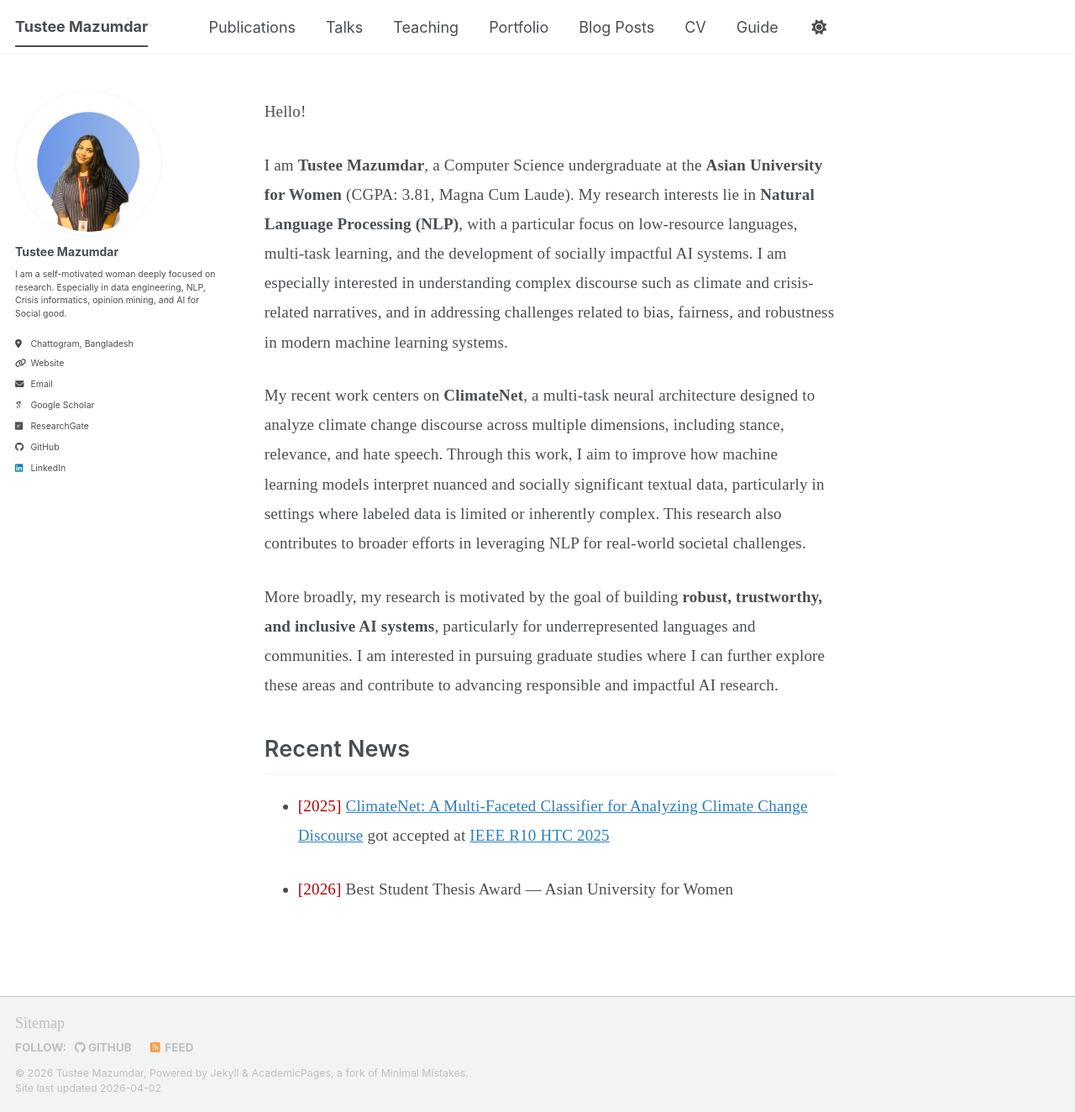
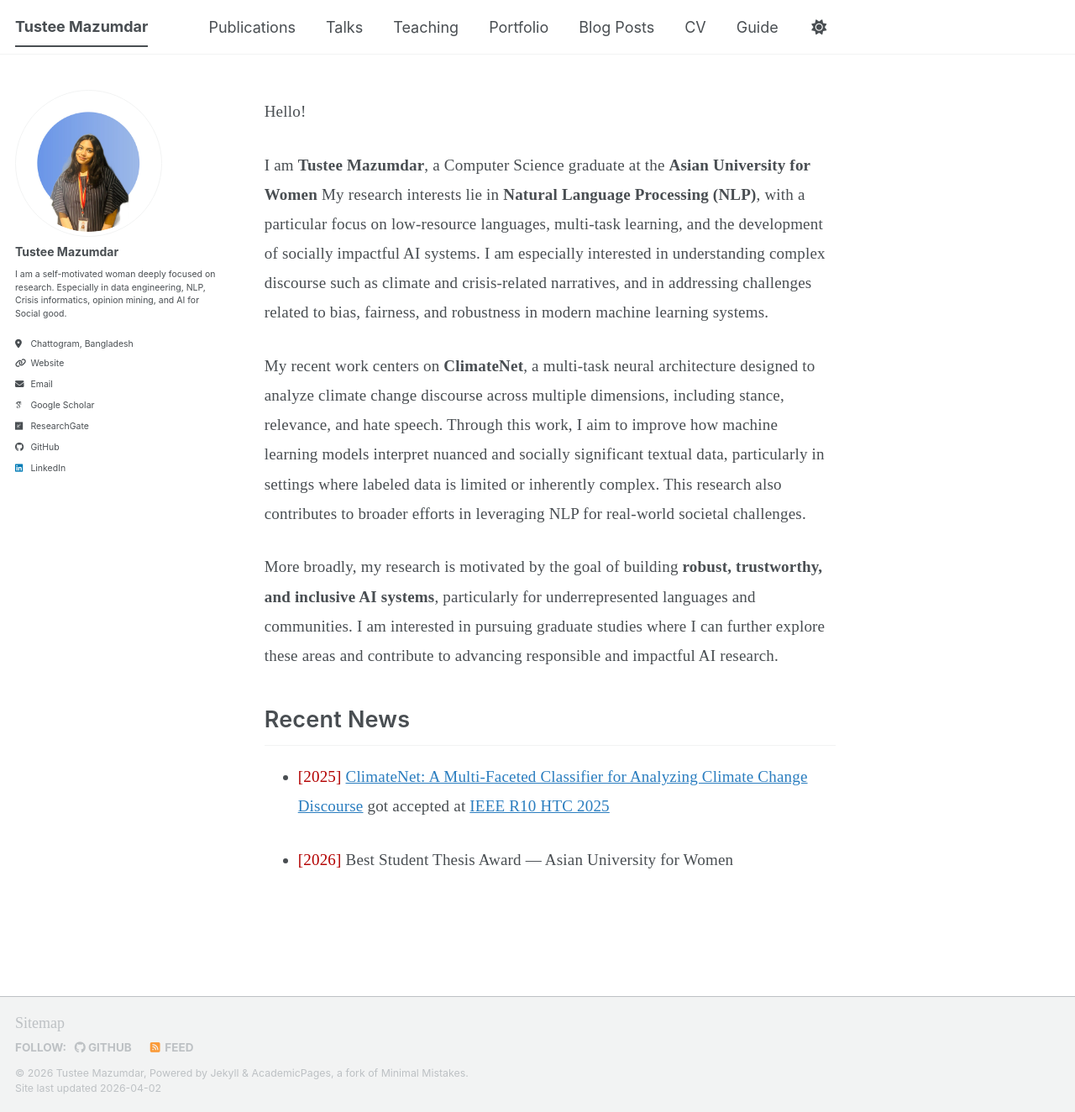
Before and after one commit to TusteeMazumdar/TusteeMazumdar.github.io, a Jekyll site: the page built from _pages/about.md, in a window 1280 px wide and 1324 px high. Shown: the whole window at 84% size. Built offline with Jekyll 4.4.1, drawn with Linux system fonts in a browser that asks for light colours; some web fonts are replaced; a script bundle is joined from its source files by our own code; library files that are not in the unit come from our copies.

Commit message:
Update about.md

```diff
--- a/_pages/about.md
+++ b/_pages/about.md
@@ -9,7 +9,7 @@
 
 Hello!
 
-I am **Tustee Mazumdar**, a Computer Science undergraduate at the **Asian University for Women** (CGPA: 3.81, Magna Cum Laude). My research interests lie in **Natural Language Processing (NLP)**, with a particular focus on low-resource languages, multi-task learning, and the development of socially impactful AI systems. I am especially interested in understanding complex discourse such as climate and crisis-related narratives, and in addressing challenges related to bias, fairness, and robustness in modern machine learning systems.
+I am **Tustee Mazumdar**, a Computer Science graduate at the **Asian University for Women**  My research interests lie in **Natural Language Processing (NLP)**, with a particular focus on low-resource languages, multi-task learning, and the development of socially impactful AI systems. I am especially interested in understanding complex discourse such as climate and crisis-related narratives, and in addressing challenges related to bias, fairness, and robustness in modern machine learning systems.
 
 My recent work centers on **ClimateNet**, a multi-task neural architecture designed to analyze climate change discourse across multiple dimensions, including stance, relevance, and hate speech. Through this work, I aim to improve how machine learning models interpret nuanced and socially significant textual data, particularly in settings where labeled data is limited or inherently complex. This research also contributes to broader efforts in leveraging NLP for real-world societal challenges.
 
```
